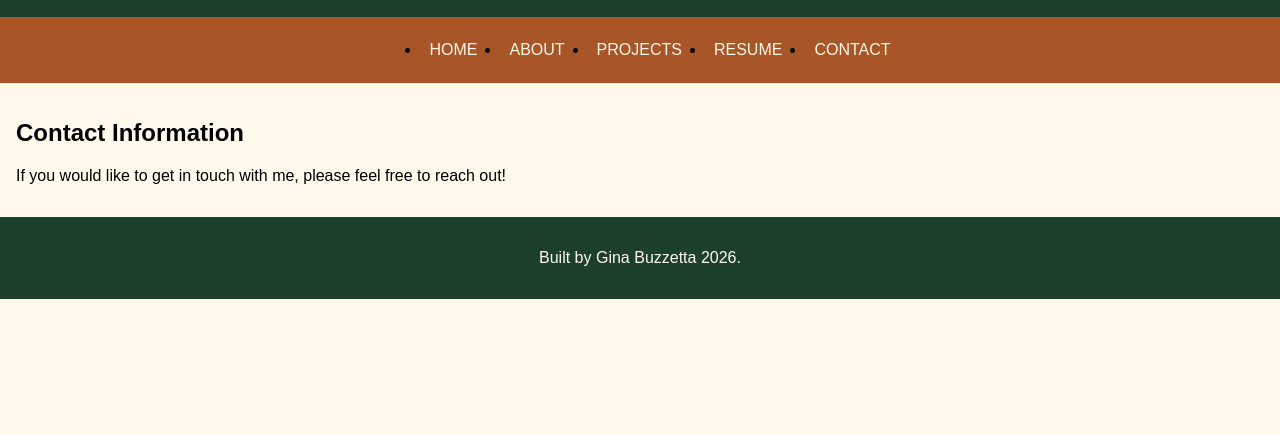
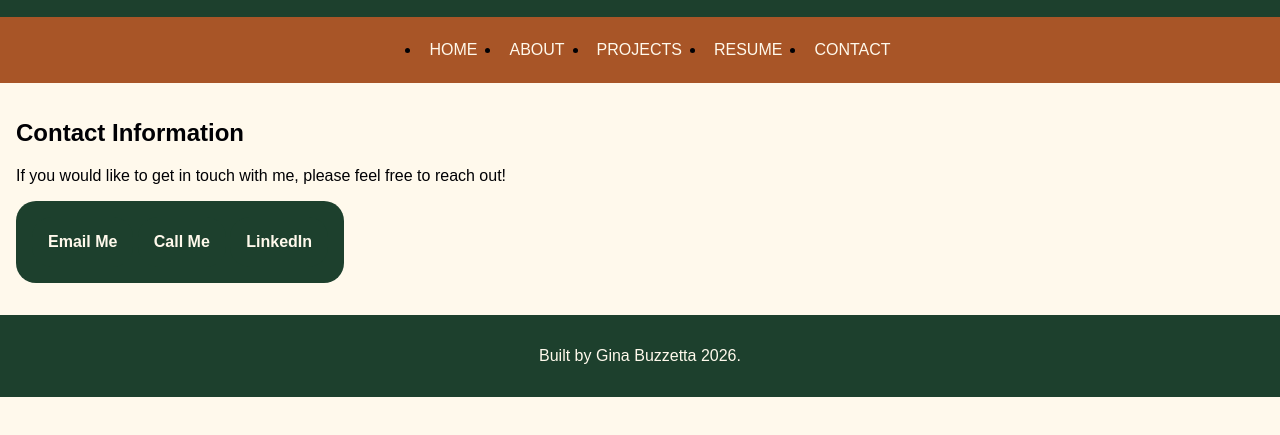
Before and after one commit to geenzmarie/Buzzetta-Portfolio, a plain HTML site: page contact.html in a window 1280 px wide. Shown: the part 95-530 px from the top of the page. Drawn offline with Linux system fonts and the light colour scheme.

Commit message:
Final edits for contact page

```diff
--- a/contact.html
+++ b/contact.html
@@ -26,6 +26,11 @@
         <h2>Contact Information</h2>
         <p>If you would like to get in touch with me, please feel free to reach out!</p>
     </section>
+    <section class="contact-links">
+        <a href="mailto:ginabuzzetta@gmail.com">Email Me</a>
+        <a href="tel:+17194647006">Call Me</a>
+        <a href="https://www.linkedin.com/in/gina-buzzetta-gmb082892" target="_blank">LinkedIn</a>
+    </section>
 </main>
 
 <footer>
--- a/styles.css
+++ b/styles.css
@@ -97,6 +97,17 @@ aside a:hover {
     color: #FFF9EC;
 }
 
+.contact-links {
+    background-color:#1D402D;
+    color:#FFF9EC;
+    text-decoration: none;
+    font-weight: bold;
+    padding: 1rem;
+    display: inline-block;
+    border-radius: 20px;
+    text-transform:capitalize;
+}
+
 footer {
     background-color: #1D402D;
     color: #FFF9EC;
```
Also changed, not shown: 1 other file.
